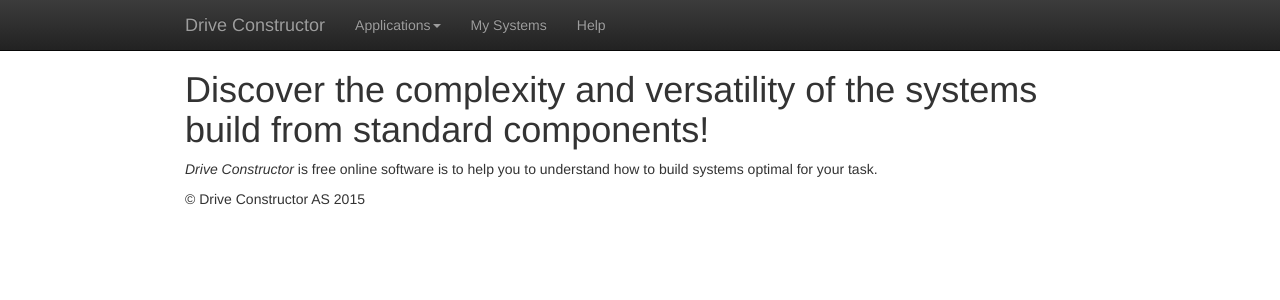
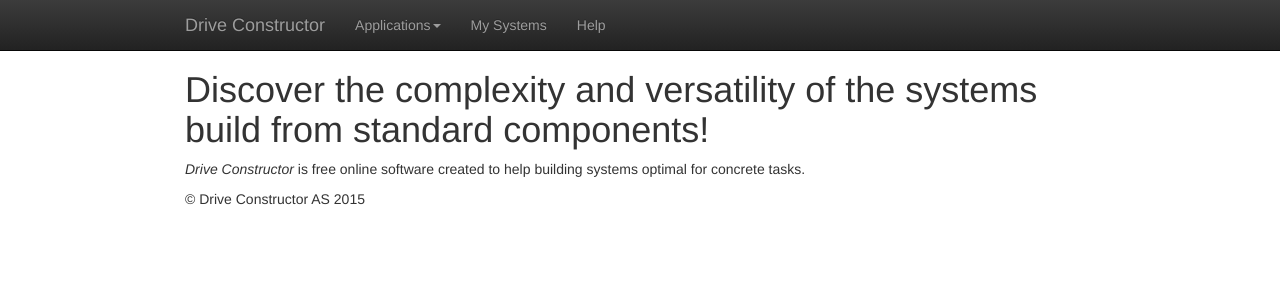
Before and after one commit to Alexey1Gavrilov/drive-constructor-site, a Jekyll site: the page built from help/about.md, in a window 1280 px wide. Shown: the top 300 px of the page. Built offline with Jekyll 4.4.1, drawn with Linux system fonts in a browser that asks for light colours.

Commit message:
Update about.md

```diff
--- a/help/about.md
+++ b/help/about.md
@@ -4,4 +4,4 @@
 
 # Discover the complexity and versatility of the systems build from standard components!
 
-*Drive Constructor* is free online software is to help you to understand how to build systems optimal for your task.
+*Drive Constructor* is free online software created to help building systems optimal for concrete tasks.
```
